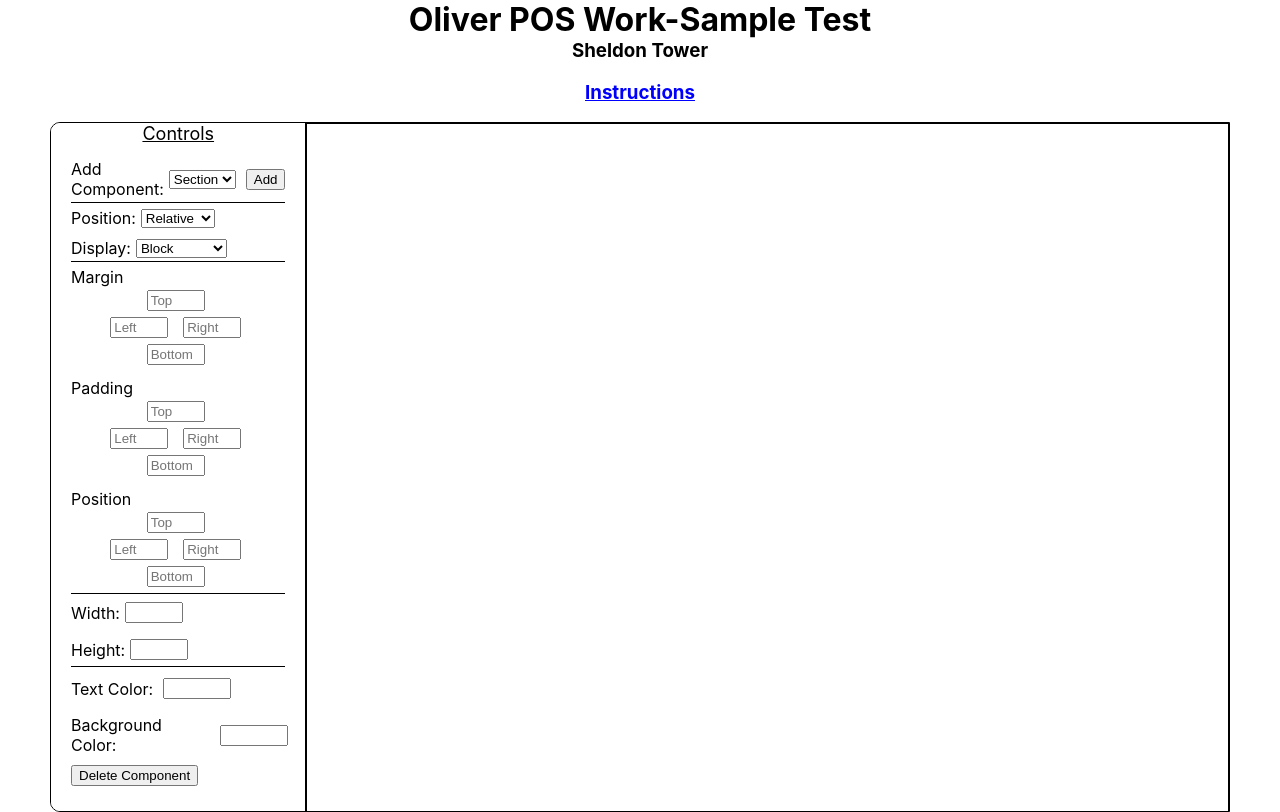
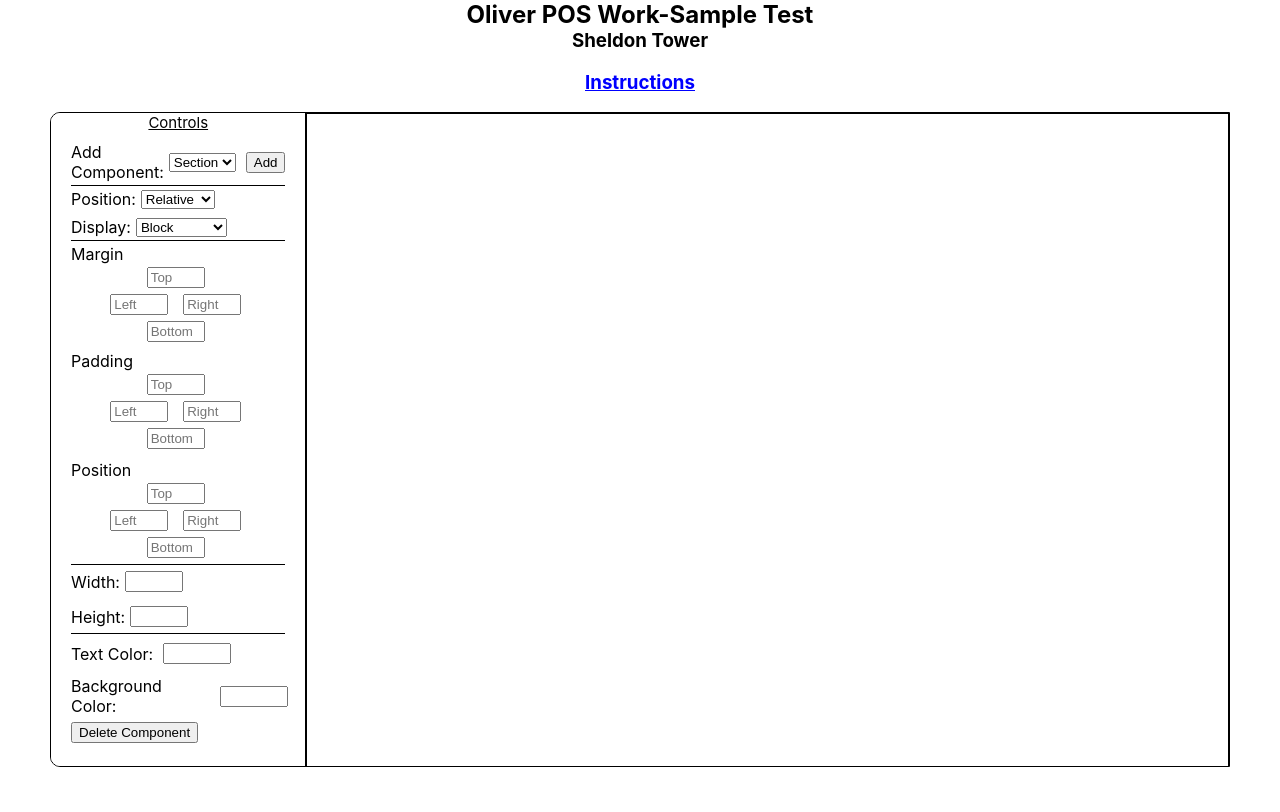
Before and after one commit to SheldonT/work-sample-test, a React (Create React App) app: page / in a window 1280 px wide. Built offline with nearby package versions, Linux system fonts and the light colour scheme.

Commit message:
Making controls smaller

```diff
--- a/src/App.css
+++ b/src/App.css
@@ -58,9 +58,9 @@
   display: flex;
   flex-direction: row;
   justify-content: center;
-  font-size: 18px;
+  font-size: 15px;
   text-decoration: underline;
-  margin-bottom: 10px;
+  margin-bottom: 5px;
 }
 
 .fieldLabelCont {
@@ -73,7 +73,7 @@
   display: flex;
   flex-direction: row;
   align-items: center;
-  margin: 5px 0 5px 0;
+  margin: 3px 0 3px 0;
 }
 
 .controlColumns {
--- a/src/App.js
+++ b/src/App.js
@@ -69,7 +69,7 @@
   return (
     <>
       <div className="header">
-        <h1 className="headerText">Oliver POS Work-Sample Test</h1>
+        <h2 className="headerText">Oliver POS Work-Sample Test</h2>
         <h3 className="headerText">Sheldon Tower</h3>
         <h3
           className="linkText"
```
